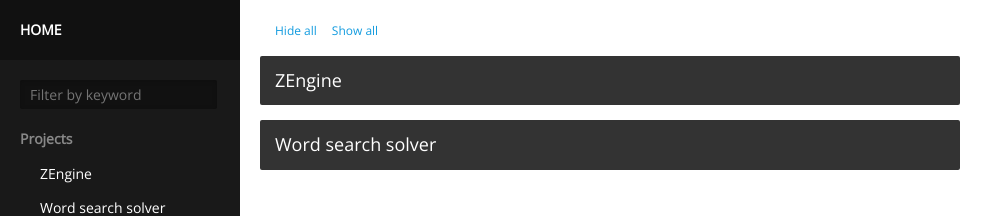
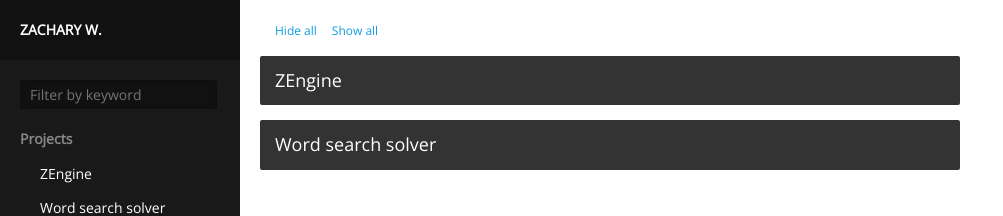
Before and after one commit to ZacharyWesterman/ZacharyWesterman.github.io, a Jekyll site: the page built from index.html, in a window 1280 px wide. Shown: the top 216 px of the page, without its empty margins (0-1003 px from the left). Built offline with Jekyll 4.4.1, drawn with Linux system fonts in a browser that asks for light colours.

Commit message:
updated config

```diff
--- a/_config.yml
+++ b/_config.yml
@@ -18,7 +18,7 @@ permalink: ':title'
 # You can create any custom variable you would like, and they will be accessible
 # in the templates via {{ site.myvariable }}.
 
-title: 'Home'
+title: 'Zachary W.'
 email: zacharywesterman@yahoo.com
 description:
 
```
Also changed, not shown: about.md (added).
